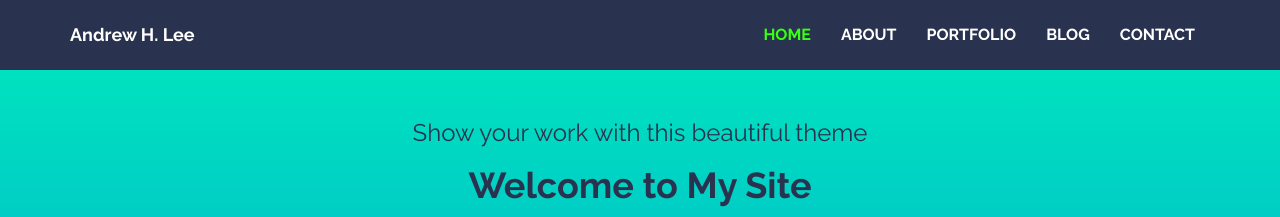
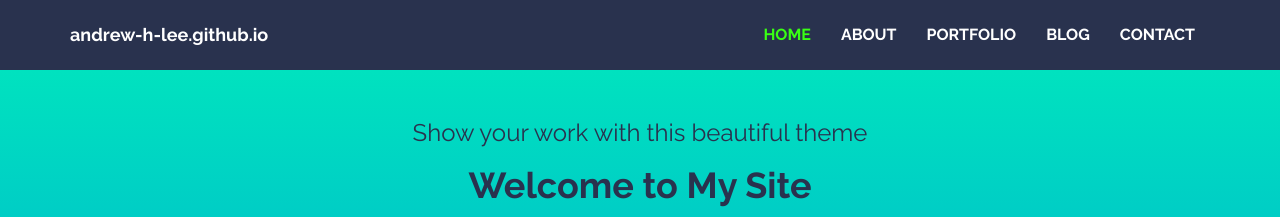
Before and after one commit to andrew-h-lee/andrew-h-lee.github.io, a Jekyll site: the page built from index.html, in a window 1280 px wide and 900 px high. Shown: the top 217 px of the window. Built offline with Jekyll 4.4.1, drawn with Linux system fonts in a browser that asks for light colours; nearby versions of some CDN libraries; part of the change alters nothing that is shown.

```diff
--- a/_config.yml
+++ b/_config.yml
@@ -1,7 +1,7 @@
 ### GENERAL SETTINGS ###
 
 # Site settings
-title: Andrew H. Lee
+title:
 tagline: 'Full Stack Web Developer'
 description: "Welcome to My Site.  Full Stack Web Developer based in Sydney. Always Continuously Learning about Technology & Web Development."
 analytics: #Google analytics code in the format XX-nnnnnnnn-n
@@ -29,7 +29,7 @@ author:
   linkedin:          "andrewhylee"
   github:            "andrew-h-lee"
   behance:           "andrew-h-lee"
-  email:             'mr.ahlee@gmail.com'
+  email:
 
 # Postal address (add as many lines as necessary). Shown in footer and on Contact page.
 #address:
```
